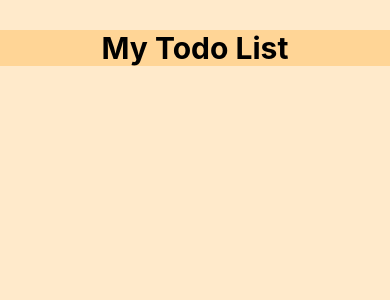
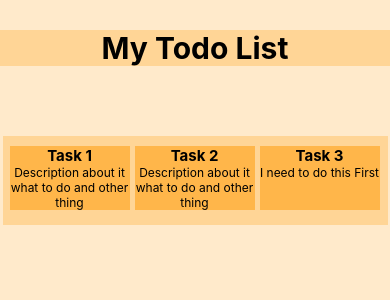
Before and after one commit to sapkotakristal1029/myToDoList, a React Native app: screen / in a window 390 px wide. Shown: the top 300 px of the page. Built offline with nearby package versions, Linux system fonts and the light colour scheme.

Commit message:
Writing box fixing

```diff
--- a/App.js
+++ b/App.js
@@ -6,6 +6,22 @@ export default function App() {
     <View style={styles.container}>
         <Text style = {styles.header}>My Todo List</Text>
 
+        <View style = {styles.writingArea}>
+          <View style = {styles.box}>
+            <Text style = {styles.listTitle}>Task 1</Text>
+            <Text style = {styles.listDescription}>Description about it what to do and other thing</Text>
+          </View>
+
+          <View style = {styles.box}>
+            <Text style = {styles.listTitle}>Task 2</Text>
+            <Text style = {styles.listDescription}>Description about it what to do and other thing</Text>
+          </View>
+
+          <View style = {styles.box}>
+            <Text style = {styles.listTitle}>Task 3</Text>
+            <Text style = {styles.listDescription}>I need to do this First</Text>
+          </View>
+        </View>
       <StatusBar style="auto" />
     </View>
   );
@@ -23,6 +39,7 @@ const styles = StyleSheet.create({
     fontSize: 30,
     fontWeight: 'bold',
     marginTop: 30,
+    marginBottom: 70,
     width: '100%',
     textAlign: 'center',
     borderWidth: 0,
@@ -30,7 +47,40 @@ const styles = StyleSheet.create({
     alignItems: 'center',
     backgroundColor: '#ffd596',
 
+  },
+
+  writingArea:{
+
+    width:385,
+    paddingBottom: 15,
+    paddingTop: 10,
+    paddingRight: 7,
+    paddingLeft: 7,
+    // height: 500,
+    backgroundColor: '#ffd596',
+    flexWrap: 'wrap',
+    flexDirection: 'row',
+    gap: 5,
+
+    // justifyContent: 'center',
+    // alignItems: 'center',
+  },
+  box:{
+
+    width:120,
 
 
+    backgroundColor:'#ffb64a',
+
+  },
+  listTitle: {
+    fontSize: 15,
+    fontWeight: 'bold',
+    textAlign: 'center',
+
+  },
+  listDescription:{
+    fontSize: 12,
+    textAlign: 'center',
   }
 });
```
